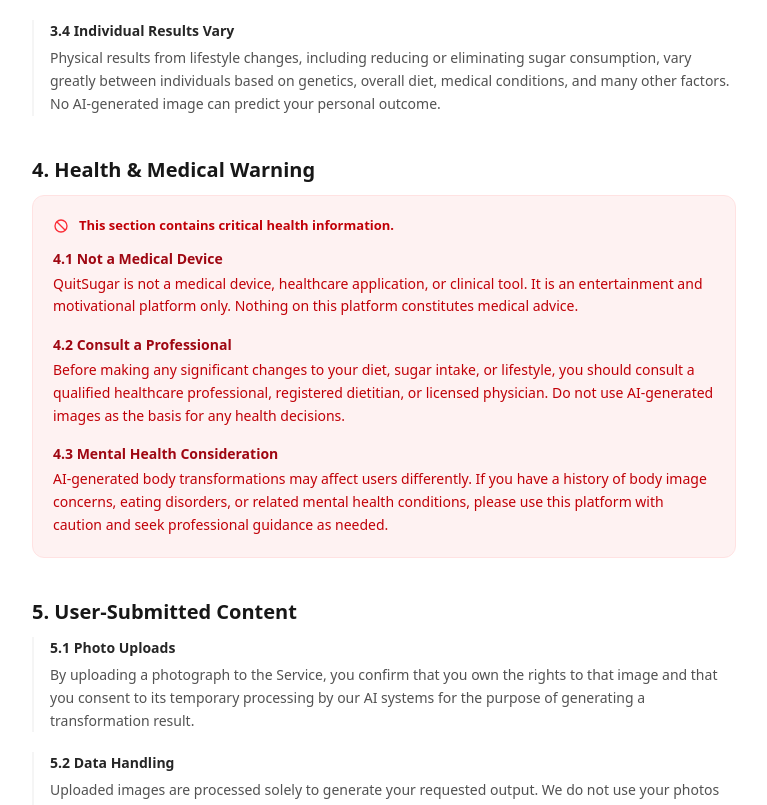
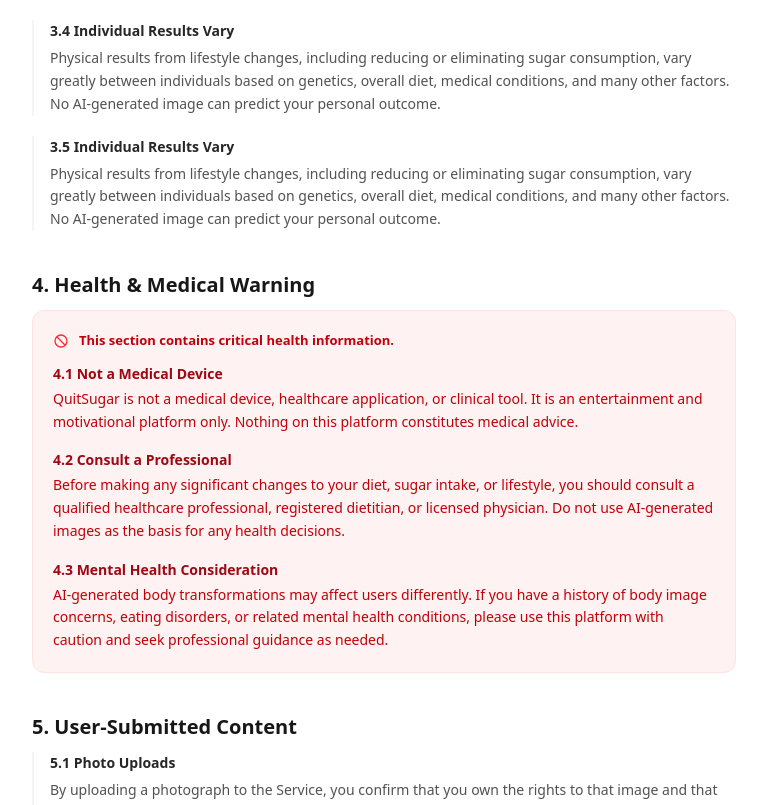
Before and after one commit to saurabhkuriyal/Quit-Sugar-v1, a Next.js app: page /terms-and-condition in a window 1280 px wide. Shown: the part 1720-2525 px from the top of the page, without its empty margins (256-1023 px from the left). Built offline with nearby package versions, Linux system fonts and the light colour scheme.

Commit message:
updaing terms and condition

```diff
--- a/app/terms-and-condition/page.tsx
+++ b/app/terms-and-condition/page.tsx
@@ -39,6 +39,10 @@
             },
             {
                 title: "3.4 Individual Results Vary",
+                body: `Physical results from lifestyle changes, including reducing or eliminating sugar consumption, vary greatly between individuals based on genetics, overall diet, medical conditions, and many other factors. No AI-generated image can predict your personal outcome.`,
+            },
+            {
+                title: "3.5 Individual Results Vary",
                 body: `Physical results from lifestyle changes, including reducing or eliminating sugar consumption, vary greatly between individuals based on genetics, overall diet, medical conditions, and many other factors. No AI-generated image can predict your personal outcome.`,
             },
         ],
```
